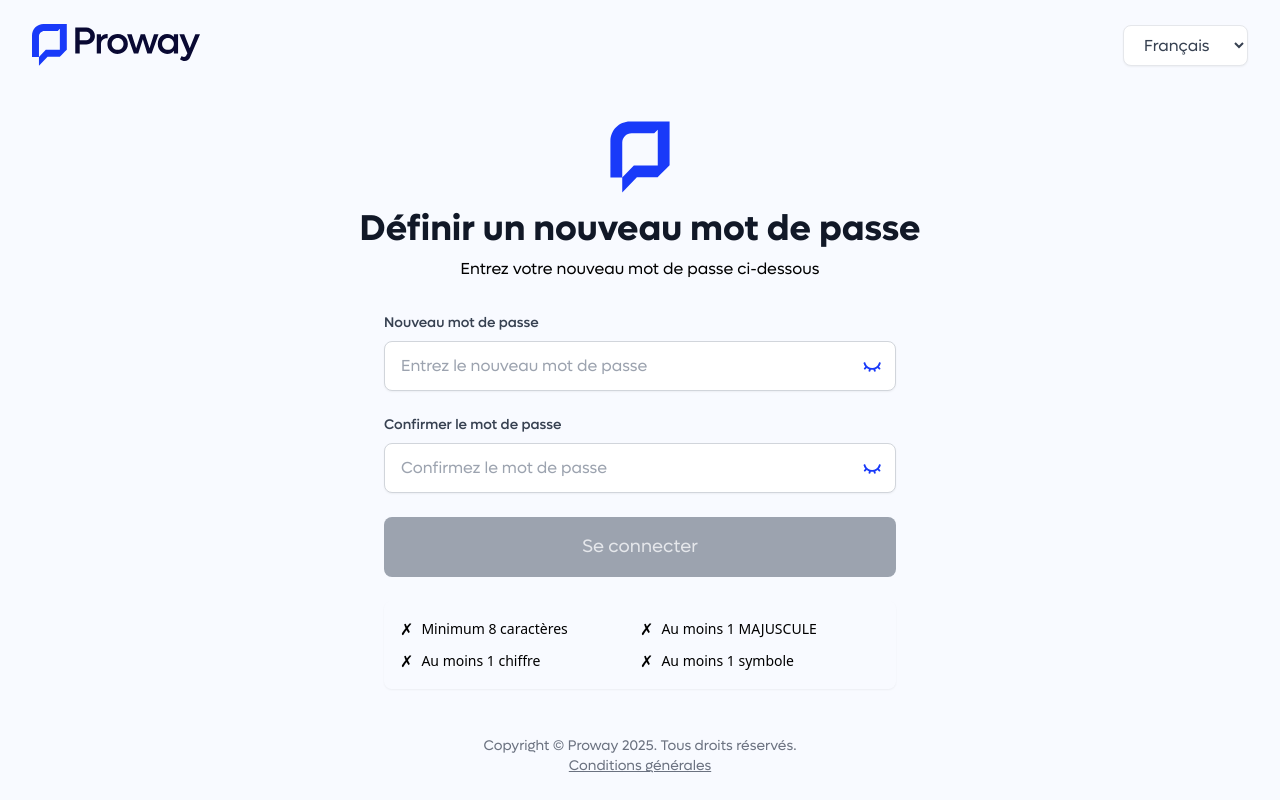
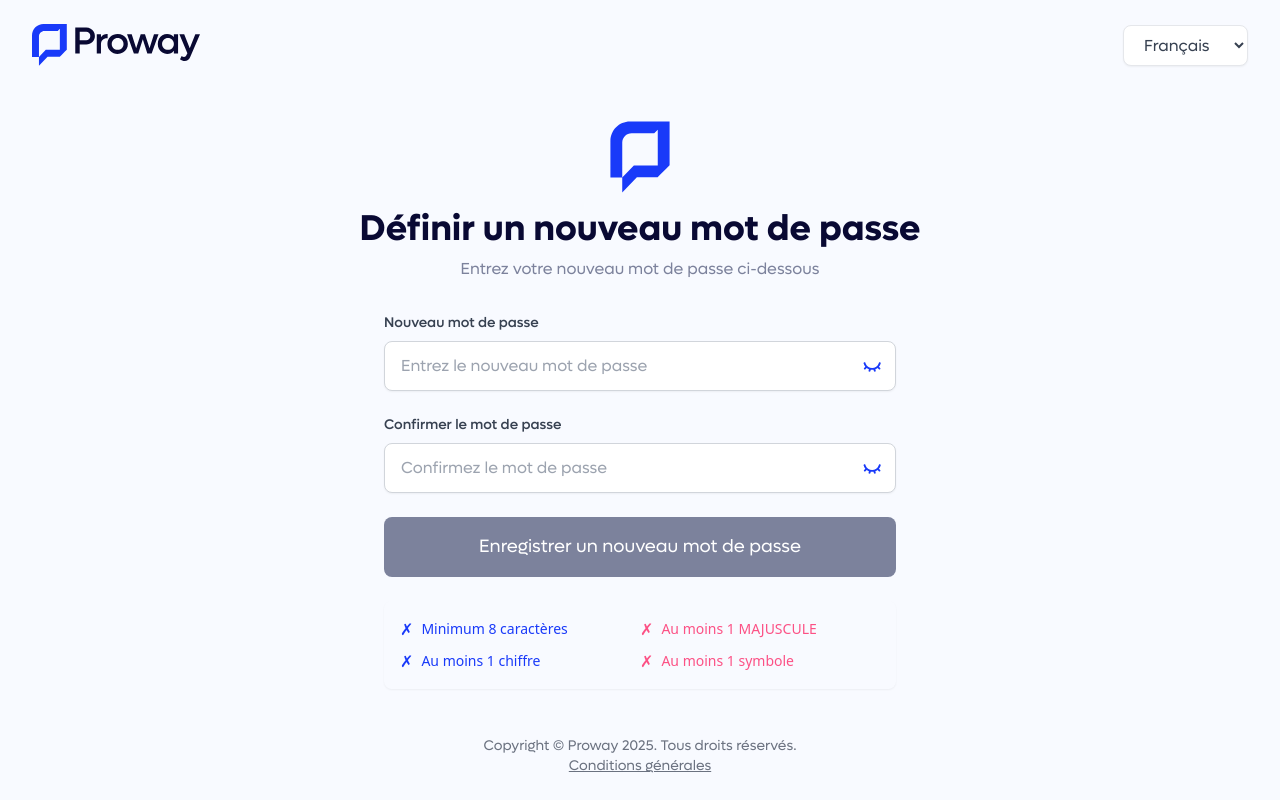
Before and after one commit to saybariH/proway-frontend-v2, a React (Vite) app: page /ResetPassword in a window 1280 px wide. Built offline with nearby package versions, Linux system fonts and the light colour scheme.

Commit message:
forget,Resetpassword,ProfileCoach

```diff
--- a/src/pages/ForgetPassword.tsx
+++ b/src/pages/ForgetPassword.tsx
@@ -32,44 +32,44 @@ const ForgotPassword: React.FC = () => {
         {!success ? (
           <>
             <img src="src/assets/images/icon-logo.svg" alt="Logo Icon" className="w-12 h-auto md:w-[60px]" />
-            <h2 className="text-2xl font-[lufga] md:text-3xl lg:text-4xl font-bold text-gray-800 mt-4 mb-2">
+            <h2 className="text-2xl font-[lufga] md:text-3xl lg:text-4xl font-bold text-[#090933] mt-4 mb-2">
               Mot de passe oublié !
             </h2>
-            <p className="text-gray-500 font-[lufga] text-sm md:text-base mb-6">Entrez votre email pour continuer</p>
+            <p className="text-[#7C829C] font-[lufga] text-sm md:text-base mb-6">Entrez votre email pour continuer</p>
 
             {/* Formulaire */}
             <form onSubmit={handleSubmit} className="w-full max-w-md space-y-4 px-4">
               <div className="text-left">
-                <label className="block text-sm font-[lufga] font-medium text-gray-700">Email</label>
+                <label className="block text-sm font-[lufga] font-medium text-[#7C829C]">Email</label>
                 <input
                   type="email"
                   value={email}
                   onChange={(e) => setEmail(e.target.value)}
                   className={`mt-1 block w-full rounded-lg border ${
-                    error ? "border-red-500" : "border-gray-300"
+                    error ? "border-[#FC5185] bg-[#E51638]/10" : "border-gray-300"
                   } shadow-sm focus:border-blue-500 focus:ring-blue-500 px-3 py-2 font-[lufga] md:px-4 md:py-3`}
                   placeholder="Entrez votre email"
                 />
-                {error && <p className="text-red-500 font-[lufga] text-sm mt-2">{error}</p>}
+                {error && <p className="text-[#FC5185] font-[lufga] text-sm mt-2">{error}</p>}
               </div>
 
               <button
                 type="submit"
-                className="w-full py-2 md:py-3 font-[lufga] rounded-lg bg-gray-400 text-white text-base md:text-lg hover:bg-gray-500 transition-all"
+                className="w-full py-2 md:py-3 font-[lufga] rounded-lg bg-[#7C829C] text-white text-base md:text-lg hover:bg-gray-500 transition-all"
               >
                 Continuer
               </button>
             </form>
 
-            {error && <p className="text-red-500 mt-4 text-sm">Désolé, cet utilisateur n'existe pas !</p>}
+            {error && <p className="text-[#FC5185] mt-4 text-sm">Désolé, cet utilisateur n'existe pas !</p>}
           </>
         ) : (
           <>
             <img src="src/assets/images/icon-logo.svg" alt="Logo Icon" className="w-12 h-auto md:w-[60px]" />
-            <h2 className="text-2xl font-[lufga] md:text-3xl lg:text-4xl font-bold text-gray-800 mt-4 mb-2">
+            <h2 className="text-2xl font-[lufga] md:text-3xl lg:text-4xl font-bold text-[#090933] mt-4 mb-2">
               Lien de récupération envoyé !
             </h2>
-            <p className="text-gray-500 font-[lufga] text-sm md:text-base mb-6 px-4">
+            <p className="text-[#7C829C] font-[lufga] text-sm md:text-base mb-6 px-4">
               Le lien de récupération a été envoyé à votre email,<br/> veuillez vérifier et revenir pour réinitialiser<br className="md:hidden"/> votre mot de passe.
             </p>
 
@@ -81,9 +81,9 @@ const ForgotPassword: React.FC = () => {
       </div>
 
       {/* Footer */}
-      <p className="text-gray-400 font-[lufga] text-xs md:text-sm text-center py-4 md:py-6">
+      <p className="text-[#090933] font-[lufga] text-xs md:text-sm text-center py-4 md:py-6">
         Copyright © Proway 2025. Tous droits réservés.<br />
-        <span className="underline cursor-pointer font-[lufga]">Conditions générales</span>
+        <span className="underline cursor-pointer text-[#090933] font-[lufga]">Conditions générales</span>
       </p>
     </div>
   );
--- a/src/pages/ResetPassword.tsx
+++ b/src/pages/ResetPassword.tsx
@@ -51,8 +51,8 @@ const ResetPassword: React.FC = () => {
         {!success ? (
           <>
             <img src="src/assets/images/icon-logo.svg" alt="Logo Icon" className="w-10 h-12 sm:w-12 sm:h-14 md:w-[60px] md:h-[72px] mb-3 sm:mb-4" />
-            <h2 className="text-xl font-[lufga] sm:text-2xl md:text-4xl font-bold text-gray-900 mb-2">Définir un nouveau mot de passe</h2>
-            <p className="text-xs font-[lufga] sm:text-sm md:text-base text-gray-50c0 mb-6 sm:mb-8">Entrez votre nouveau mot de passe ci-dessous</p>
+            <h2 className="text-xl font-[lufga] sm:text-2xl md:text-4xl font-bold text-[#090933] mb-2">Définir un nouveau mot de passe</h2>
+            <p className="text-xs font-[lufga] sm:text-sm md:text-base text-[#7C829C] mb-6 sm:mb-8">Entrez votre nouveau mot de passe ci-dessous</p>
 
             {/* Formulaire */}
             <form onSubmit={handleSubmit} className="w-full max-w-[320px] sm:max-w-md lg:max-w-lg space-y-3 sm:space-y-4 md:space-y-6">
@@ -65,7 +65,7 @@ const ResetPassword: React.FC = () => {
                     onChange={(e) => setPassword(e.target.value)}
                     className={`mt-1 sm:mt-2 block w-full rounded-lg border ${
                       !isValidPassword(password) && password.length > 0
-                        ? "border-red-500 bg-red-100"
+                        ? "border-[#FC5185] bg-[#E51638]/10"
                         : "border-gray-300"
                     } shadow-sm font-[lufga] focus:border-blue-500 focus:ring-blue-500 px-2 py-2 sm:px-3 sm:py-2 md:px-4 md:py-3 bg-white appearance-none [&::-ms-reveal]:hidden [&::-ms-clear]:hidden [&::-webkit-inner-spin-button]:hidden [&::-webkit-outer-spin-button]:hidden [&::-webkit-search-cancel-button]:hidden [&::-webkit-search-decoration]:hidden [&::-webkit-search-results-button]:hidden [&::-webkit-search-results-decoration]:hidden [&::-webkit-credentials-auto-fill-button]:hidden text-xs sm:text-sm md:text-base`}
                     placeholder="Entrez le nouveau mot de passe"
@@ -88,8 +88,8 @@ const ResetPassword: React.FC = () => {
                     onChange={(e) => setConfirmPassword(e.target.value)}
                     className={`mt-1 sm:mt-2 block w-full rounded-lg border ${
                       confirmPassword && confirmPassword !== password
-                        ? "border-red-500 bg-red-100"
-                        : "border-gray-300"
+                      ? "border-[#FC5185] bg-[#E51638]/10"
+                      : "border-gray-300"
                     } shadow-sm font-[lufga] focus:border-blue-500 focus:ring-blue-500 px-2 py-2 sm:px-3 sm:py-2 md:px-4 md:py-3 bg-white appearance-none [&::-ms-reveal]:hidden [&::-ms-clear]:hidden [&::-webkit-inner-spin-button]:hidden [&::-webkit-outer-spin-button]:hidden [&::-webkit-search-cancel-button]:hidden [&::-webkit-search-decoration]:hidden [&::-webkit-search-results-button]:hidden [&::-webkit-search-results-decoration]:hidden [&::-webkit-credentials-auto-fill-button]:hidden text-xs sm:text-sm md:text-base`}
                     placeholder="Confirmez le mot de passe"
                   />
@@ -106,49 +106,49 @@ const ResetPassword: React.FC = () => {
                 type="submit"
                 className={`w-full py-2 sm:py-3 md:py-4 rounded-lg text-sm sm:text-base md:text-lg transition-all ${
                   isValidPassword(password) && password === confirmPassword
-                    ? "bg-gray-700 font-[lufga] text-white hover:bg-gray-800"
-                    : "bg-gray-400 font-[lufga] text-gray-200 cursor-not-allowed"
+                    ? "bg-[#193AF9] font-[lufga] text-white hover:bg-gray-800"
+                    : "bg-[#7C829C] font-[lufga] text-white cursor-not-allowed"
                 }`}
                 disabled={!isValidPassword(password) || password !== confirmPassword}
               >
-                Se connecter
+                Enregistrer un nouveau mot de passe
               </button>
 
               {/* Critères du mot de passe */}
               <div className="bg-red-50 rounded-lg p-2 sm:p-3 md:p-4 shadow-sm w-full flex flex-wrap gap-y-2">
                 <div className="w-full sm:w-1/2 flex items-center gap-1 sm:gap-2">
-                  <span className={password.length >= 8 ? "text-green-600" : "text-blue-600"}>✗</span>
-                  <span className={`${password.length >= 8 ? "text-green-600" : "text-blue-600"} text-xs sm:text-sm`}>Minimum 8 caractères</span>
+                  <span className={password.length >= 8 ? "text-[#028361]" : "text-[#193AF9]"}>✗</span>
+                  <span className={`${password.length >= 8 ? "text-[#028361]" : "text-[#193AF9]"} text-xs sm:text-sm`}>Minimum 8 caractères</span>
                 </div>
 
                 <div className="w-full sm:w-1/2 flex items-center gap-1 sm:gap-2">
-                  <span className={/[A-Z]/.test(password) ? "text-green-600" : "text-red-500"}>✗</span>
-                  <span className={`${/[A-Z]/.test(password) ? "text-green-600" : "text-red-500"} text-xs sm:text-sm`}>Au moins 1 MAJUSCULE</span>
+                  <span className={/[A-Z]/.test(password) ? "text-[#028361]" : "text-[#FC5185]"}>✗</span>
+                  <span className={`${/[A-Z]/.test(password) ? "text-[#028361]" : "text-[#FC5185]"} text-xs sm:text-sm`}>Au moins 1 MAJUSCULE</span>
                 </div>
 
                 <div className="w-full sm:w-1/2 flex items-center gap-1 sm:gap-2">
-                  <span className={/\d/.test(password) ? "text-green-600" : "text-blue-600"}>✗</span>
-                  <span className={`${/\d/.test(password) ? "text-green-600" : "text-blue-600"} text-xs sm:text-sm`}>Au moins 1 chiffre</span>
+                  <span className={/\d/.test(password) ? "text-[#028361]" : "text-[#193AF9]"}>✗</span>
+                  <span className={`${/\d/.test(password) ? "text-[#028361]" : "text-[#193AF9]"} text-xs sm:text-sm`}>Au moins 1 chiffre</span>
                 </div>
 
                 <div className="w-full sm:w-1/2 flex items-center gap-1 sm:gap-2">
-                  <span className={/[!@#$%^&*]/.test(password) ? "text-green-600" : "text-red-500"}>✗</span>
-                  <span className={`${/[!@#$%^&*]/.test(password) ? "text-green-600" : "text-red-500"} text-xs sm:text-sm`}>Au moins 1 symbole</span>
+                  <span className={/[!@#$%^&*]/.test(password) ? "text-[#028361]" : "text-[#FC5185]"}>✗</span>
+                  <span className={`${/[!@#$%^&*]/.test(password) ? "text-[#028361]" : "text-[#FC5185]"} text-xs sm:text-sm`}>Au moins 1 symbole</span>
                 </div>
               </div>
 
-              {error && <p className="text-red-500 mt-3 sm:mt-4 text-xs sm:text-sm">{error}</p>}
+              {error && <p className="text-[#193AF9] mt-3 sm:mt-4 text-xs sm:text-sm">{error}</p>}
             </form>
           </>
         ) : (
           <>
             <img src="src/assets/images/icon-logo.svg" alt="Logo Icon" className="w-10 h-12 sm:w-12 sm:h-14 md:w-14 mb-3 sm:mb-4 md:mb-6" />
-            <h2 className="text-xl sm:text-2xl md:text-4xl font-bold text-gray-900 mb-2">Mot de passe réinitialisé</h2>
-            <p className="text-xs font-[lufga] sm:text-sm md:text-base text-gray-500 mb-4 sm:mb-6 max-w-[280px] sm:max-w-sm md:max-w-lg px-2 sm:px-4">
+            <h2 className="text-xl sm:text-2xl md:text-4xl font-bold text-[#090933] mb-2">Mot de passe réinitialisé</h2>
+            <p className="text-xs font-[lufga] sm:text-sm md:text-base text-[#7C829C] mb-4 sm:mb-6 max-w-[280px] sm:max-w-sm md:max-w-lg px-2 sm:px-4">
               Félicitations ! Votre mot de passe a été réinitialisé avec succès. Veuillez cliquer sur le bouton ci-dessous pour vous connecter à votre compte.
             </p>
 
-            <button className="w-full max-w-[280px] sm:max-w-xs md:max-w-md py-2 sm:py-3 rounded-lg bg-[#193AF9] text-white text-sm sm:text-base md:text-lg hover:bg-blue-700 transition-all flex items-center justify-center gap-2">
+            <button className="w-full max-w-[280px] sm:max-w-xs md:max-w-md py-2 sm:py-3 rounded-lg bg-[#193AF9] text-white text-sm sm:text-base md:text-lg hover:bg-[#193AF9] transition-all flex items-center justify-center gap-2">
               <FaArrowLeft className="w-3 h-3 sm:w-4 sm:h-4" /> Retour à la connexion
             </button>
           </>
```
